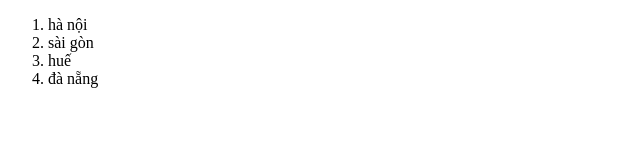
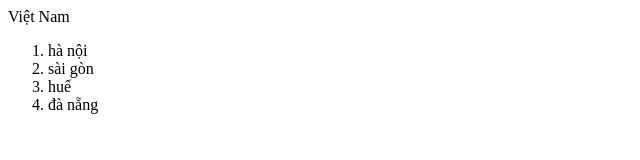
Before and after one commit to ducthanh1905/module_01_new, a plain HTML site: page bai_tap/tạo danh sách.html in a window 1280 px wide. Shown: the whole page, without its empty margins (0-640 px from the left). Drawn offline with Linux system fonts and the light colour scheme.

Commit message:
add bài tập bài 3

```diff
--- a/bai_tap/tạo danh sách.html
+++ b/bai_tap/tạo danh sách.html
@@ -5,6 +5,7 @@
     <title>VIET NAM</title>
 </head>
 <body>
+<h>Việt Nam </h>
 <ol><li>hà nội </li>
     <li>sài gòn</li>
     <li>huế </li>
```
Also changed, not shown: bai_tap/bài tâp3 - bài 3 Mô tả thuật toán tìm giá trị lớn nhất trong 3 số/1df6db536836af68f627.jpg (added), bai_tap/bài tâp3 - bài 3 Mô tả thuật toán tìm giá trị lớn nhất trong 3 số/8646d7cf64aaa3f4fabb.jpg (added), bai_tap/bài tập 1 - bài 3Mô tả thuật toán tính điểm trung bình/067d4a690e0cc952901d.jpg (added), bai_tap/bài tập 1 - bài 3Mô tả thuật toán tính điểm trung bình/e3f17dc439a1feffa7b0.jpg (added), bai_tap/bài tập 2 - bài 3Mô tả thuật toán chuyển đổi tiền tệ.jpg (added), bai_tap/bài tập 4- bài 3Mô tả thuật toán tìm giá trị lớn nhất trong một dãy số.jpg (added), bai_tap/bài tập 5- bài 3 Mô tả thuật toán có cấu trúc điều kiện/7ce495ce26abe1f5b8ba.jpg (added), bai_tap/bài tập 5- bài 3 Mô tả thuật toán có cấu trúc điều kiện/faf695dd26b8e1e6b8a9.jpg (added).
